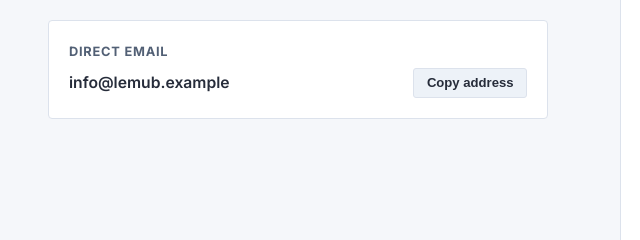
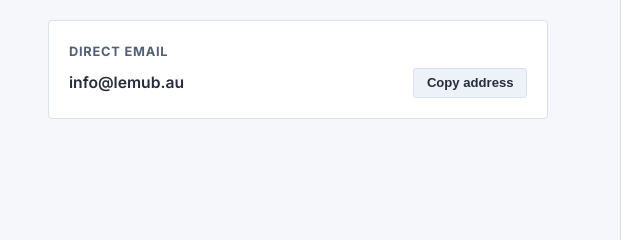
Before and after one commit to Yetaaa222/lemub, a plain HTML site: page index.html in a window 1280 px wide. Shown: the part 3042-3282 px from the top of the page, 0-640 px from the left. Drawn offline with Linux system fonts and the light colour scheme.

Commit message:
Update email address from example.com to .au

```diff
--- a/index.html
+++ b/index.html
@@ -1278,7 +1278,7 @@
           <div class="direct-box">
             <span>Direct Email</span>
             <div class="copy-row">
-              <code id="email-text">info@lemub.example</code>
+              <code id="email-text">info@lemub.au</code>
               <button type="button" class="btn-small" id="copy-email">Copy address</button>
             </div>
           </div>
@@ -1428,7 +1428,7 @@
 
       document.getElementById('yr').textContent = new Date().getFullYear();
 
-      var TO = 'info@lemub.example'; // Replace with Lemub's real email address
+      var TO = 'info@lemub.au'; // Replace with Lemub's real email address
       document.getElementById('email-text').textContent = TO;
 
       var copyBtn = document.getElementById('copy-email');
```
